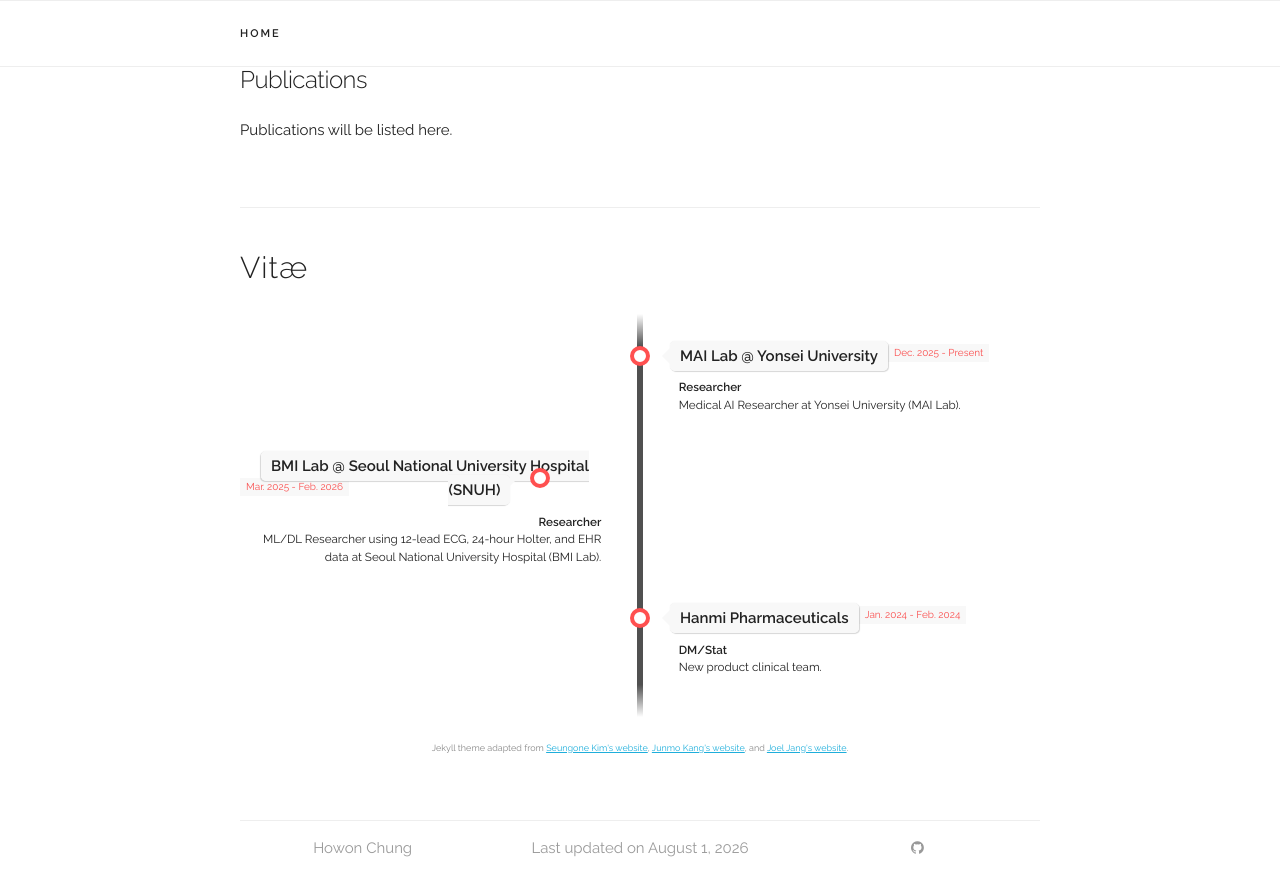
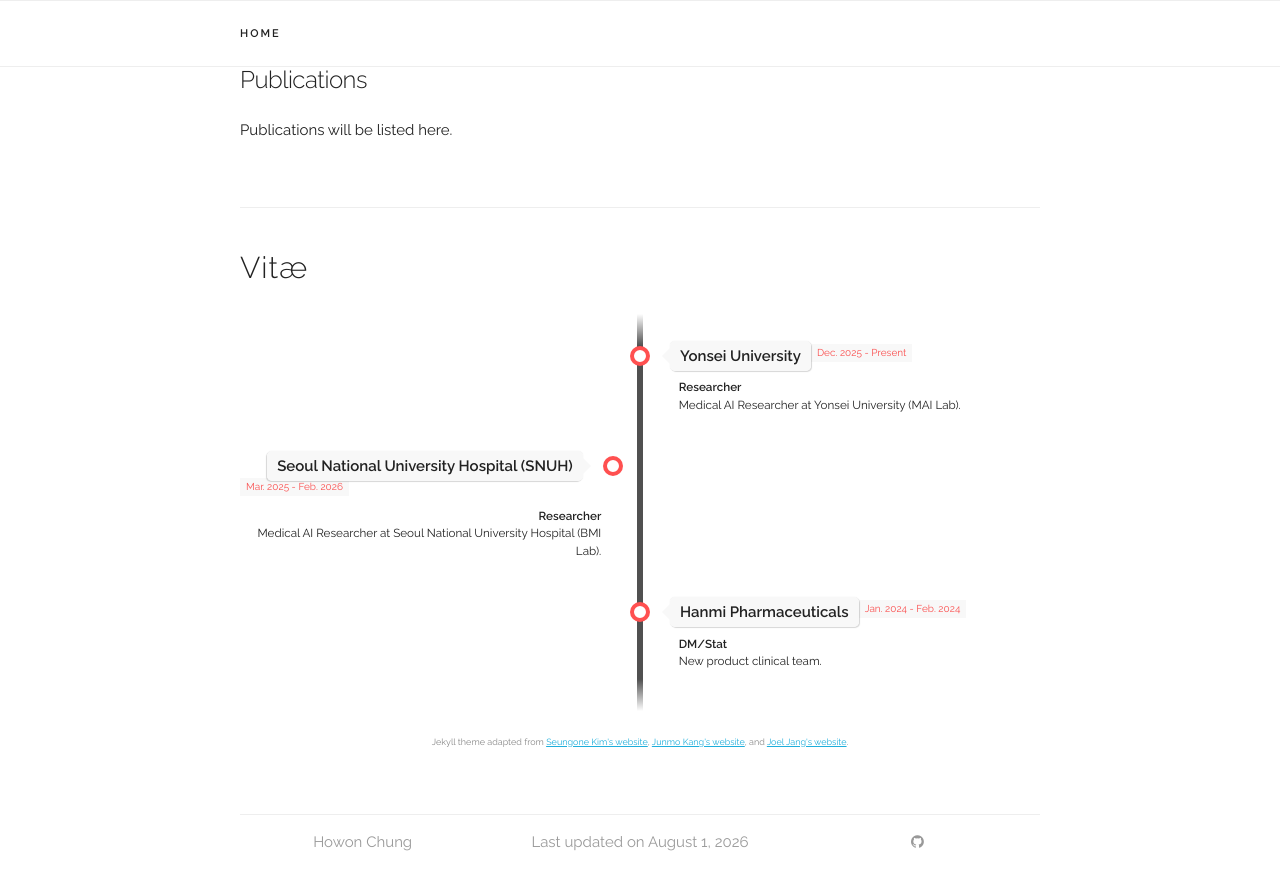
Before and after one commit to DONGSANSUNJAE/DONGSANSUNJAE.github.io, a Jekyll site: the page built from index.html, in a window 1280 px wide and 900 px high, scrolled down 1107 px. Shown: the top 896 px of the window. Built offline with Jekyll 4.4.1, drawn with Linux system fonts in a browser that asks for light colours.

Commit message:
Use compact timeline for vitae, show work only

```diff
--- a/_data/experience.yaml
+++ b/_data/experience.yaml
@@ -6,16 +6,16 @@
   subtitle: "Department of Electrical and Electronic Engineering"
   category: "school"
 
-- place: "MAI Lab @ Yonsei University"
+- place: "Yonsei University"
   time: "Dec. 2025 - Present"
   title: "Researcher"
   subtitle: "Medical AI Researcher at Yonsei University (MAI Lab)."
   category: "work"
 
-- place: "BMI Lab @ Seoul National University Hospital (SNUH)"
+- place: "Seoul National University Hospital (SNUH)"
   time: "Mar. 2025 - Feb. 2026"
   title: "Researcher"
-  subtitle: "ML/DL Researcher using 12-lead ECG, 24-hour Holter, and EHR data at Seoul National University Hospital (BMI Lab)."
+  subtitle: "Medical AI Researcher at Seoul National University Hospital (BMI Lab)."
   category: "work"
 
 - place: "Hanmi Pharmaceuticals"
```
